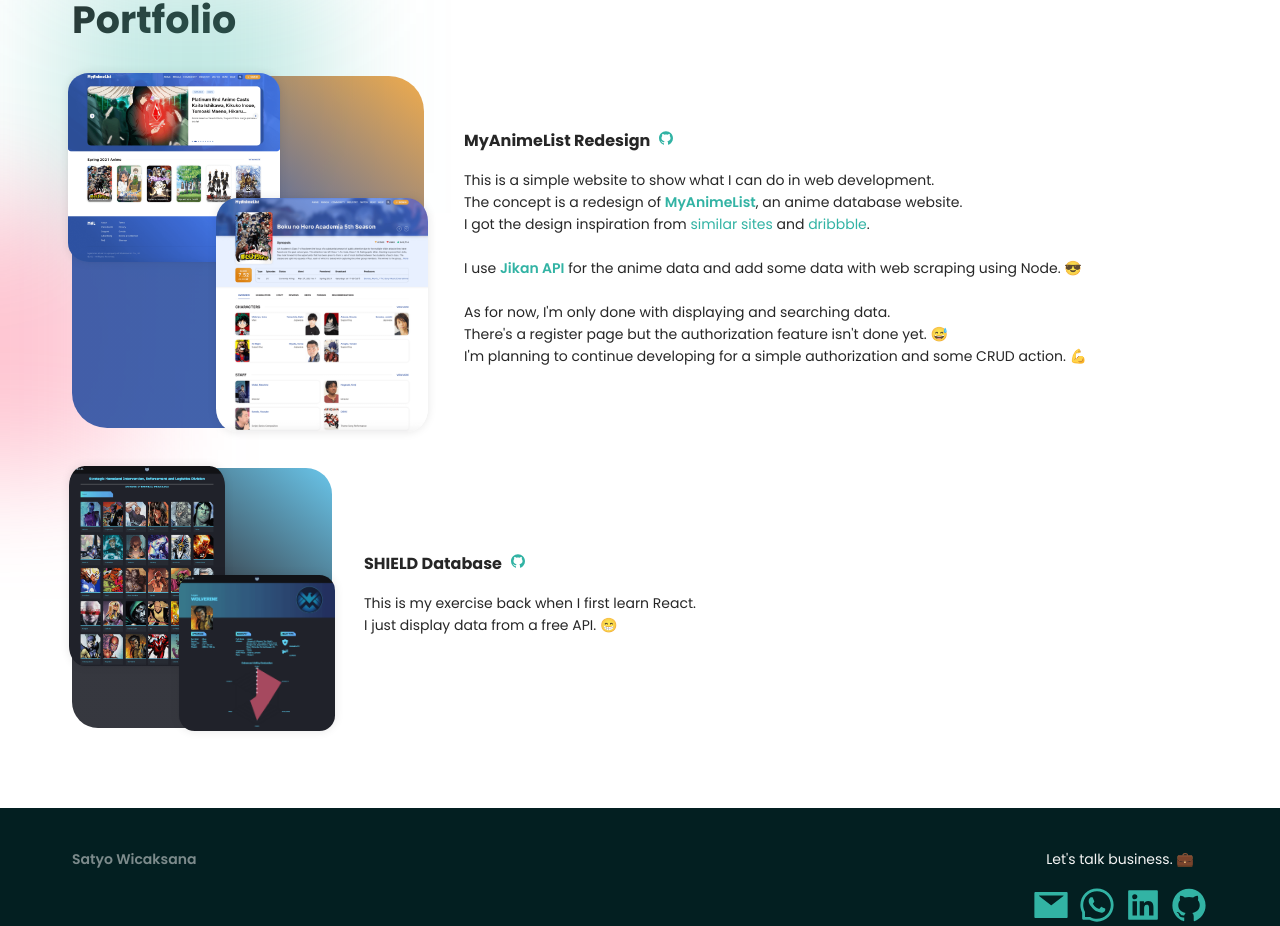
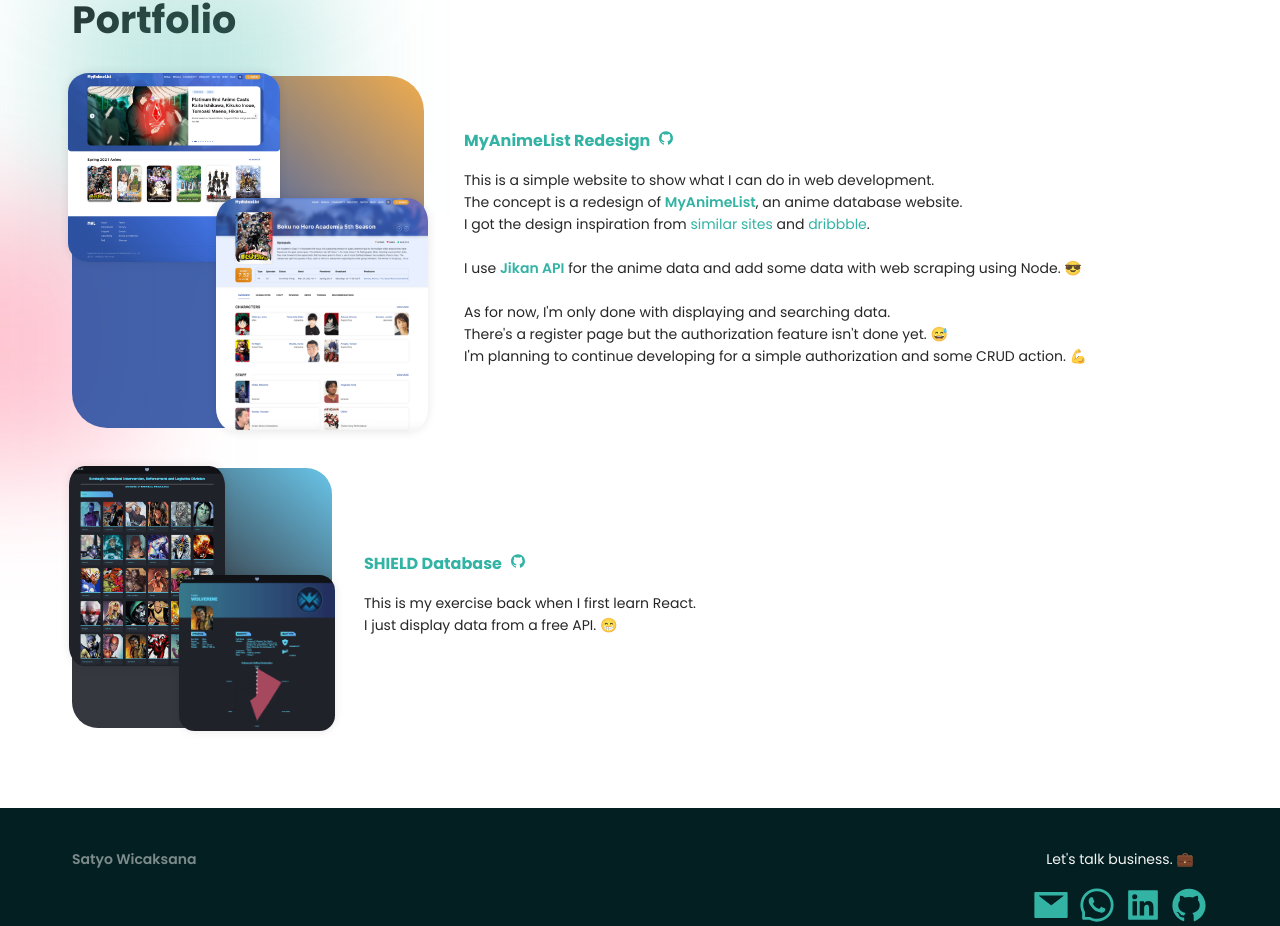
Before and after one commit to satyowicaksana/personal-website, a React (Create React App) app: page / in a window 1280 px wide. Shown: the part 2275-3201 px from the top of the page. Built offline with nearby package versions, Linux system fonts and the light colour scheme.

Commit message:
update portolio link

```diff
--- a/src/views/Home/index.tsx
+++ b/src/views/Home/index.tsx
@@ -184,7 +184,7 @@
                 <Animated animation='fade'>
                   <Row gutter={8} className='mb-2'>
                     <Col>
-                      <Title level={5}>MyAnimeList Redesign</Title>
+                      <Title level={5}><Link href='https://mal-redesign.satyowicaksana.com/' target='_blank'>MyAnimeList Redesign</Link></Title>
                     </Col>
                     <Col>
                       <Title level={5}><Link href='https://github.com/satyowicaksana/mal-redesign' target='_blank'><AiFillGithub/></Link></Title>
@@ -221,7 +221,7 @@
                 <Animated animation='fade'>
                   <Row gutter={8} className='mb-2'>
                     <Col>
-                      <Title level={5}>SHIELD Database</Title>
+                      <Title level={5}><Link href='https://shield-database.firebaseapp.com/' target='_blank'>SHIELD Database</Link></Title>
                     </Col>
                     <Col>
                       <Title level={5}><Link href='https://github.com/satyowicaksana/react-challenge' target='_blank'><AiFillGithub/></Link></Title>
```
